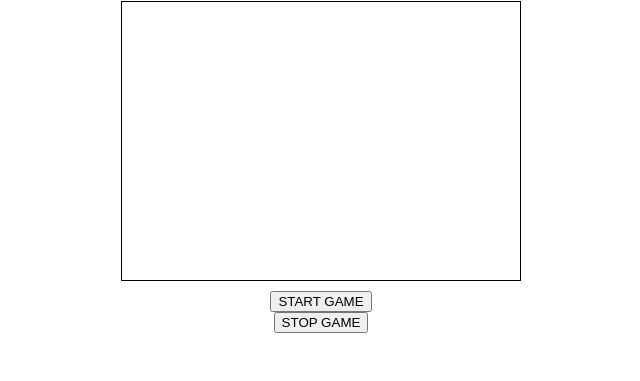
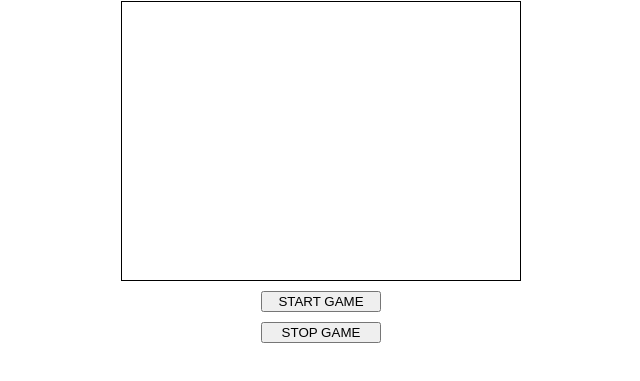
Before and after one commit to InnaIazovskaia/202201-W2CHWE-inna-iazovskaia, a website: page index.html in a window 1280 px wide. Shown: the part 79-460 px from the top of the page, without its empty margins (319-959 px from the left). Drawn offline with Linux system fonts and the light colour scheme.

Commit message:
added styles for game__button

```diff
--- a/style/style.css
+++ b/style/style.css
@@ -18,3 +18,8 @@
   flex-direction: column;
   align-items: center;
 }
+
+.game__button {
+  width: 120px;
+  margin-bottom: 10px;
+}
```
